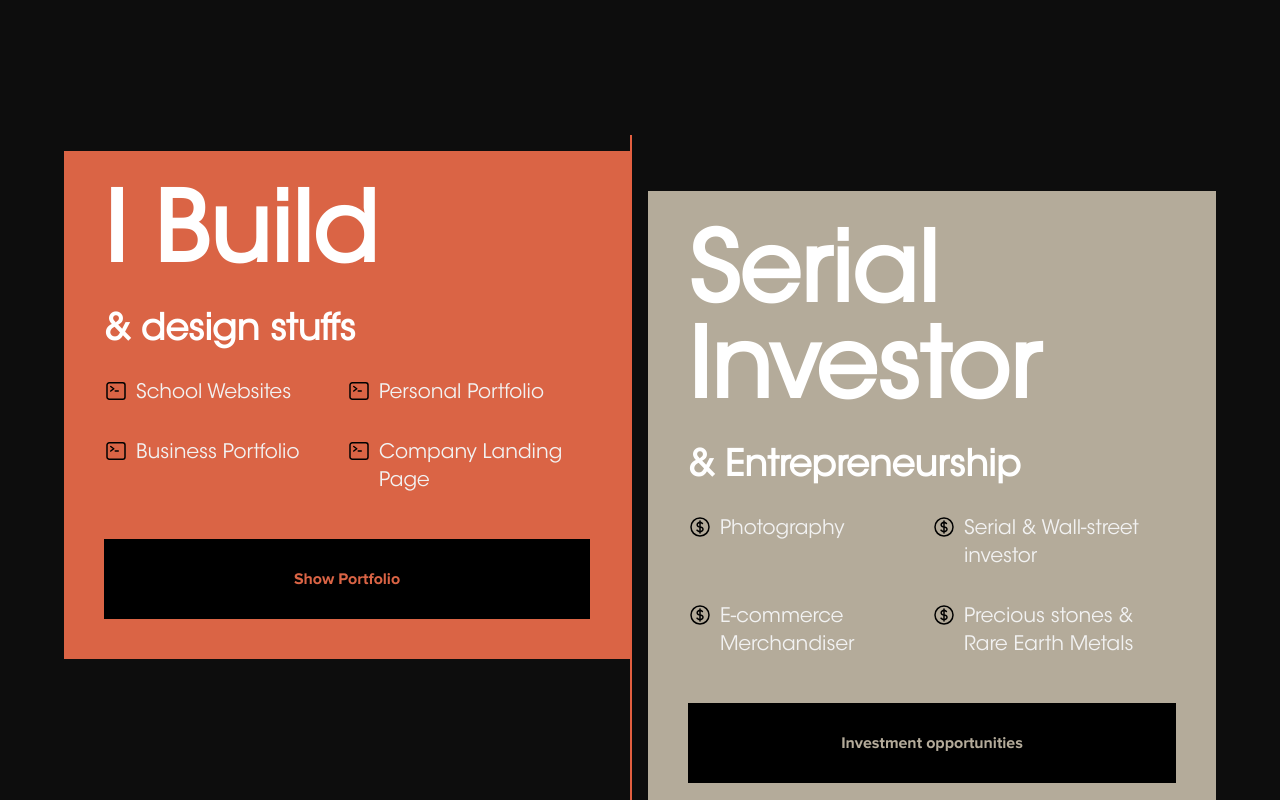
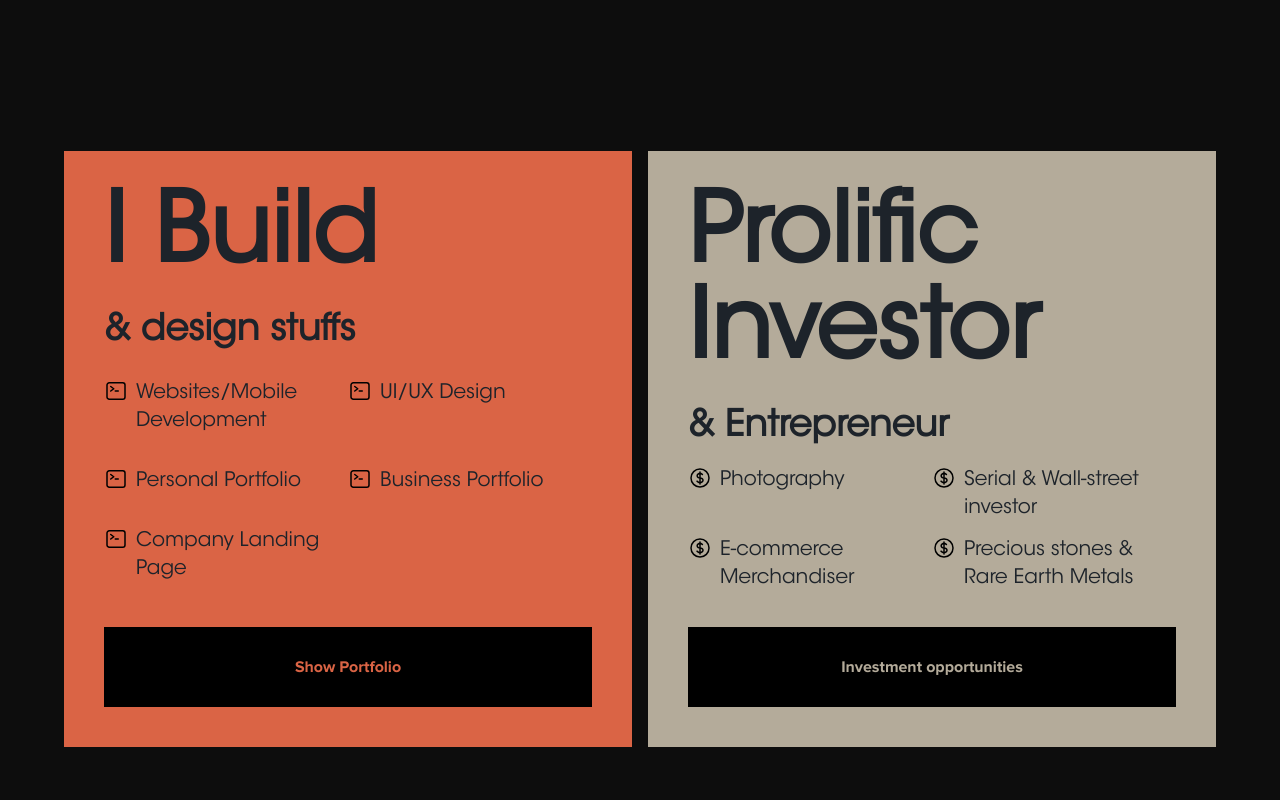
Before and after one commit to DavidWaza/matt-portfolio, a Next.js app: page / in a window 1280 px wide. Shown: the part 1500-2300 px from the top of the page. Built offline with nearby package versions, Linux system fonts and the light colour scheme; a web font is replaced by a local one.

Commit message:
re-edited the porfolio section

```diff
--- a/src/components/Projects.tsx
+++ b/src/components/Projects.tsx
@@ -16,22 +16,16 @@ const Projects = () => {
         <Container>
           <Box sx={{ flexGrow: 1 }}>
             <Grid container spacing={2}>
-              <Grid
-                item
-                xs={12}
-                md={6}
-                lg={6}
-                className="md:border-r-2 md:border-[#E25F40]"
-              >
-                <div className=" bg-[#DA6445] p-10">
-                  <p className="avant-semi text-[1.6rem] md:text-8xl text-base-100 text-center md:text-left">
+              <Grid item xs={12} md={6} lg={6}>
+                <div className=" bg-[#DA6445] p-10 hover:scale-105 hover:transition-all hover:ease-in duration-300 delay-150">
+                  <p className="avant-semi text-[1.6rem] md:text-8xl text-[#1D232A] text-center md:text-left">
                     I Build
                   </p>
                   <br />
-                  <p className="avant-semi text-[1.6rem] md:text-4xl text-base-100 text-center md:text-left">
+                  <p className="avant-semi text-[1.6rem] md:text-4xl text-[#1D232A] text-center md:text-left">
                     & design stuffs
                   </p>
-                  <ul className="grid lg:grid-cols-2 avant-semi mt-2 md:mt-3 text-base-200 text-xl text-[0.89rem] md:text-xl">
+                  <ul className="grid lg:grid-cols-2 avant-semi mt-2 md:mt-3 text-[#1D232A] text-xl text-[0.89rem] md:text-xl">
                     {webDev.map((list, index) => {
                       return (
                         <div key={index} className="flex gap-2 my-4">
@@ -42,25 +36,25 @@ const Projects = () => {
                     })}
                   </ul>
                   <Link href={"/#"}>
-                    <button className="w-full py-7 text-center text-[#DA6445] bg-black mt-7">
+                    <button className="w-full py-7 text-center text-[#DA6445] bg-black mt-7 hover:bg-transparent ease-in hover:text-black duration-300 hover:border-2 border-black">
                       Show Portfolio
                     </button>
                   </Link>
                 </div>
               </Grid>
               <Grid item xs={12} md={6} lg={6}>
-                <div className=" bg-[#B4AB9A] p-10 mt-10">
-                  <p className="avant-semi text-[1.6rem] md:text-8xl text-base-100 text-center md:text-left">
-                    Serial Investor
+                <div className=" bg-[#B4AB9A] p-10 hover:scale-105 hover:transition-all hover:ease-in duration-300 delay-150">
+                  <p className="avant-semi text-[1.6rem] md:text-8xl text-[#1D232A] text-center md:text-left">
+                    Prolific Investor
                   </p>
                   <br />
-                  <p className="avant-semi text-[1.6rem] md:text-4xl text-base-100 text-center md:text-left">
-                    & Entrepreneurship
+                  <p className="avant-semi text-[1.6rem] md:text-4xl text-[#1D232A] text-center md:text-left">
+                    & Entrepreneur
                   </p>
-                  <ul className=" grid lg:grid-cols-2 w-full avant-semi mt-3 text-base-200 text-[0.89rem] md:text-xl">
+                  <ul className=" grid lg:grid-cols-2 w-full avant-semi mt-3 text-[#1D232A] text-[0.89rem] md:text-xl">
                     {entre.map((side, index) => {
                       return (
-                        <div key={index} className="flex gap-2 my-4">
+                        <div key={index} className="flex gap-2 my-[7px]">
                           <img src={side.src} className="w-6 h-6" />
                           <p className="font-normal">{side.name}</p>
                         </div>
@@ -68,7 +62,7 @@ const Projects = () => {
                     })}
                   </ul>
                   <Link href={"/#"}>
-                    <button className="w-full py-7 text-center text-[#B4AB9A] bg-black mt-7">
+                    <button className="w-full py-7 text-center text-[#B4AB9A] bg-black mt-7 hover:bg-transparent ease-in hover:text-black duration-300 hover:border-2 border-black">
                       Investment opportunities
                     </button>
                   </Link>
--- a/src/components/data.ts
+++ b/src/components/data.ts
@@ -3,7 +3,11 @@
 export const webDev = [
   {
     src: "/assets/code.svg",
-    name: "School Websites",
+    name: "Websites/Mobile Development",
+  },
+  {
+    src: "/assets/code.svg",
+    name: "UI/UX Design",
   },
   {
     src: "/assets/code.svg",
```
